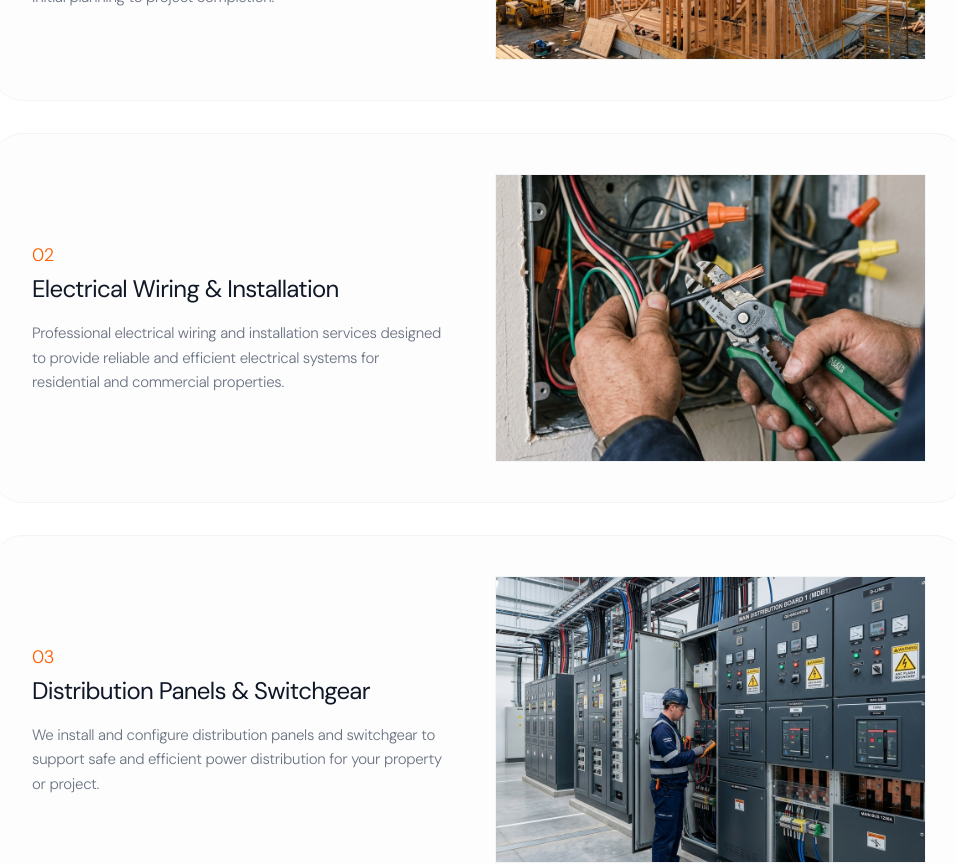
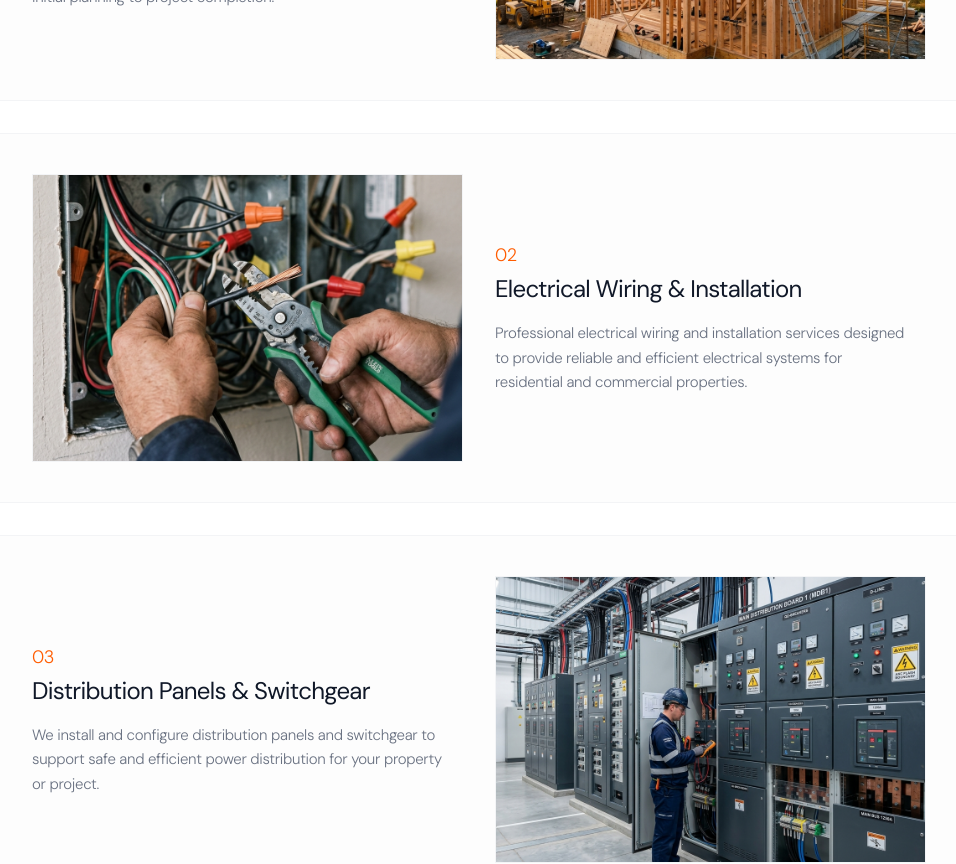
Before and after one commit to devNenye001/four-links-gate-construction, a React (Vite) app: page /services in a window 1280 px wide. Shown: the part 920-1784 px from the top of the page, without its empty margins (161-1117 px from the left). Built offline with nearby package versions, Linux system fonts and the light colour scheme.

Commit message:
Refine Services lists responsiveness, paddings, and desktop alternating column layouts

```diff
--- a/src/pages/About.tsx
+++ b/src/pages/About.tsx
@@ -202,9 +202,9 @@ export const About: React.FC = () => {
             {serviceList.map((service, index) => (
               <div
                 key={index}
-                className="grid grid-cols-1 md:grid-cols-2 gap-8 items-center bg-gray-50/40 border border-gray-100 rounded-[32px] p-6 sm:p-8 md:p-10 transition-shadow duration-300 hover:shadow-sm"
+                className="grid grid-cols-1 md:grid-cols-2 gap-6 md:gap-8 items-center bg-gray-50/40 border border-gray-100 p-5 sm:p-8 md:p-10 transition-shadow duration-300 hover:shadow-sm"
               >
-                <div className="flex flex-col items-start pr-0 md:pr-4">
+                <div className={`flex flex-col items-start pr-0 md:pr-4 ${index % 2 === 1 ? 'md:order-2' : 'md:order-1'}`}>
                   <span className="text-[#FF5C00] font-bold text-lg mb-1 block">
                     {service.num}
                   </span>
@@ -216,7 +216,7 @@ export const About: React.FC = () => {
                   </p>
                 </div>
 
-                <div className="w-full aspect-[16/10] md:aspect-[1.5] overflow-hidden border border-gray-100 bg-gray-100">
+                <div className={`w-full aspect-[16/10] md:aspect-[1.5] overflow-hidden border border-gray-100 bg-gray-100 ${index % 2 === 1 ? 'md:order-1' : 'md:order-2'}`}>
                   <img
                     src={service.img}
                     alt={service.title}
--- a/src/pages/Services.tsx
+++ b/src/pages/Services.tsx
@@ -92,10 +92,10 @@ export const Services: React.FC = () => {
             {serviceList.map((service, index) => (
               <div
                 key={index}
-                className="grid grid-cols-1 md:grid-cols-2 gap-8 items-center bg-gray-50/40 border border-gray-100 rounded-[32px] p-6 sm:p-8 md:p-10 transition-shadow duration-300 hover:shadow-sm"
+                className="grid grid-cols-1 md:grid-cols-2 gap-6 md:gap-8 items-center bg-gray-50/40 border border-gray-100 p-5 sm:p-8 md:p-10 transition-shadow duration-300 hover:shadow-sm"
               >
                 {/* Text Panel */}
-                <div className="flex flex-col items-start pr-0 md:pr-4">
+                <div className={`flex flex-col items-start pr-0 md:pr-4 ${index % 2 === 1 ? 'md:order-2' : 'md:order-1'}`}>
                   <span className="text-[#FF5C00] font-bold text-lg mb-1 block">
                     {service.num}
                   </span>
@@ -108,7 +108,7 @@ export const Services: React.FC = () => {
                 </div>
 
                 {/* Image Panel */}
-                <div className="w-full aspect-[16/10] md:aspect-[1.5] overflow-hidden border border-gray-100 bg-gray-100">
+                <div className={`w-full aspect-[16/10] md:aspect-[1.5] overflow-hidden border border-gray-100 bg-gray-100 ${index % 2 === 1 ? 'md:order-1' : 'md:order-2'}`}>
                   <img
                     src={service.img}
                     alt={service.title}
```
